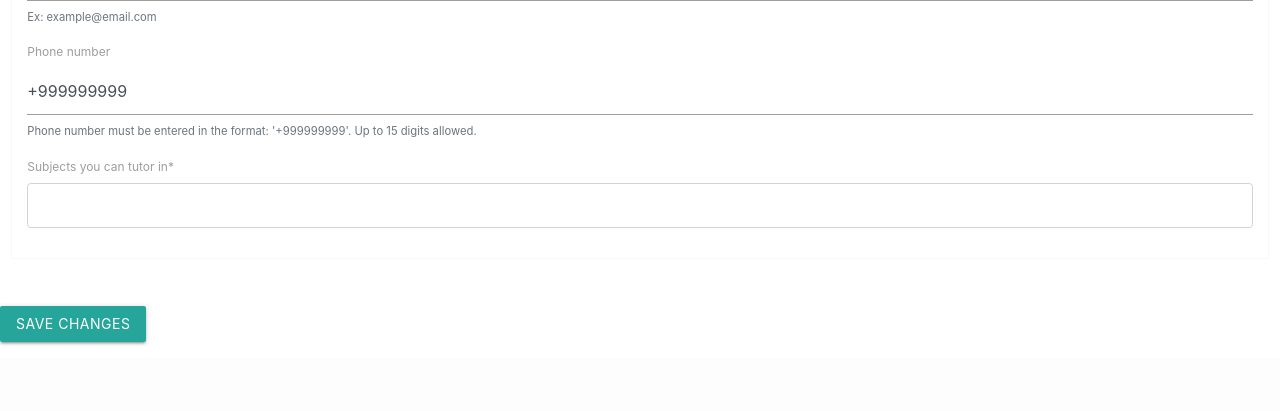
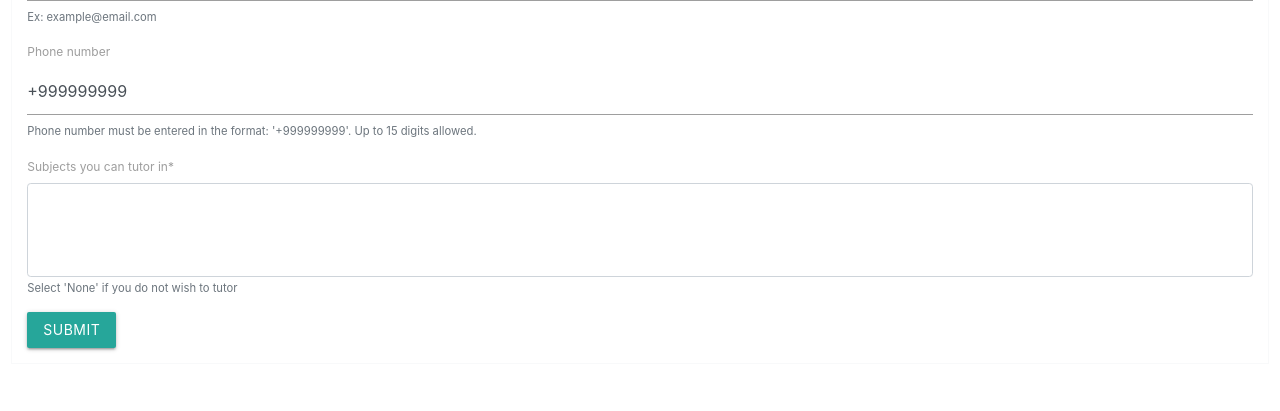
Before and after one commit to swatisriva1/quick-tutor-project, a Django app: page /updateinfo/ in a window 1280 px wide. Shown: the part 613-1024 px from the top of the page. Before the commit the page ends 958 px from the top, so only its background shows below. Run offline with Django 3.2, Linux system fonts and the light colour scheme; the visitor is signed in with stand-in values (Sample User, id 1); data comes from the database, SQL or seed files in the repository; data that the repository does not hold is empty; parts of the project's set-up code (start-up, migrations or seed data) failed here and were passed over; some libraries are stand-ins or nearby versions.

Commit message:
Changed crispy form rendering to increase size of subject selection box
Changed crispy form rendering from filter to helper method, added text help to 'subjects_can_help' field to make it clear 'None' should be selected if the user does not wish to tutor others

```diff
--- a/tutor/forms.py
+++ b/tutor/forms.py
@@ -3,6 +3,8 @@ from .models import Profile, Subject, Job
 from bootstrap_modal_forms.forms import BSModalForm
 from django.contrib.auth.forms import UserChangeForm
 from crispy_forms.helper import FormHelper
+from crispy_forms.layout import Layout, Field, ButtonHolder, Submit
+
 
 class List(forms.ModelForm):
     class Meta:
@@ -12,6 +14,24 @@ class List(forms.ModelForm):
             "email_addr": "Email address",
             "subjects_can_help": "Subjects you can tutor in"
         }
+
+    def __init__(self, *args, **kwargs):
+        super(List, self).__init__(*args, **kwargs)
+        self.helper = FormHelper()
+        self.helper.form_id = 'id-profile_form'
+        self.helper.form_class = 'blueForms'
+        self.helper.form_method = 'post'
+        self.helper.form_action = 'update_profile'
+        self.helper.layout = Layout(
+            Field('first_name'),
+            Field('last_name'),
+            Field('email_addr'),
+            Field('phone_number'),
+            Field('subjects_can_help', css_class="custom-select"),
+            ButtonHolder(
+                Submit('submit', 'Submit', css_class='btn btn-outline-primary')
+            )
+        )
 
 class PicForm(forms.ModelForm):
     class Meta:
--- a/tutor/models.py
+++ b/tutor/models.py
@@ -37,7 +37,7 @@ class Profile(models.Model):
     pic = models.ImageField(upload_to='profile_picture', default = "default_profile_pic.png", blank=True, help_text = "Uploading a profile picture makes it easier for your tutor/student to recognize you.")
     rating = models.DecimalField(max_digits=5, decimal_places=2, null=True) # two places past decimal
     # List of subjects a User is able to offer tutoring services in
-    subjects_can_help = models.ManyToManyField(Subject)
+    subjects_can_help = models.ManyToManyField(Subject, help_text="Select 'None' if you do not wish to tutor")
 
     # Method that returns profile pic to be displayed (default or user-uploaded)
     @property
--- a/tutor/templates/tutor/studentUpdate.html
+++ b/tutor/templates/tutor/studentUpdate.html
@@ -13,16 +13,11 @@
                 <div class="text-left">
                     <h1> Your Current Info </h1>
                         {{ pic_form|crispy }}
-                        {{ form|crispy }}
+                        {% crispy form %}
                 </div>
         </fieldset>
 
-            <p>
-                <div class="form-group">
-                    <button type="submit" class="btn btn-info btn-lg">Save Changes</button>
-                </div>
-            </p>
 
-        </form>
+    </form>
 </div>
     {% endblock content%}
```
